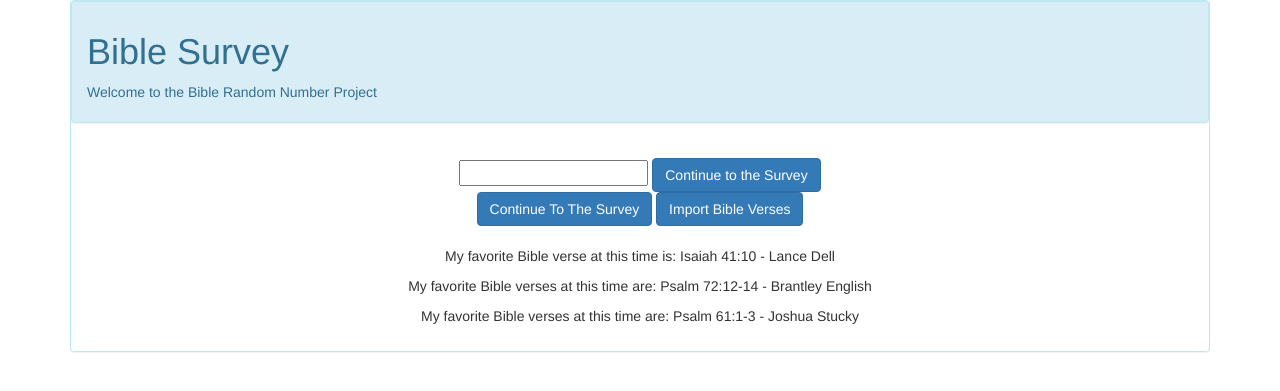
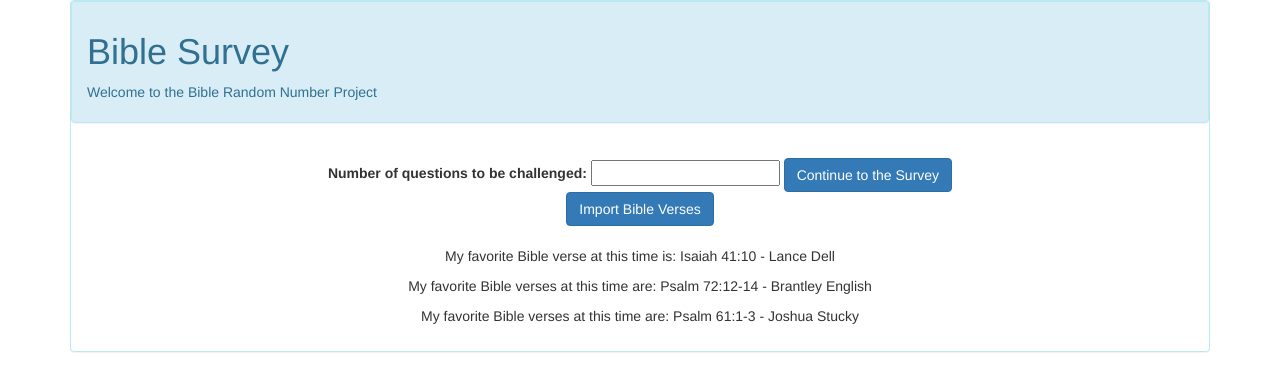
Before and after one commit to hliatuudotedu/biblesurvey, a Django app: template templates/survey/main.html in a window 1280 px wide. Shown: the top 391 px of the page. Run offline with Django 3.2, Linux system fonts and the light colour scheme; the template is opened without the code that fills it, so the values that code supplies are empty; some libraries are stand-ins or nearby versions.

Commit message:
edit main

```diff
--- a/templates/survey/main.html
+++ b/templates/survey/main.html
@@ -14,13 +14,10 @@
         {% endif %}
         <div class="text-center">
             <form action="{% url 'survey_processing' provider_name='group1' survey_name='Bible' %}">
-                <input type="number">
+                <label>Number of questions to be challenged: </label>
+                <input type="number" min="0">
                 <button class="btn btn-primary" type="submit">Continue to the Survey</button>
             </form>
-            <a class="btn btn-primary"
-               href="{% url 'survey_processing' provider_name='group1' survey_name='Bible' %}">
-                Continue To The Survey
-            </a>
             <a class="btn btn-primary" href="{% url 'import_bible_verses' %}">Import Bible Verses</a><br><br>
 
             <p>My favorite Bible verse at this time is: Isaiah 41:10 - Lance Dell</p>
```
